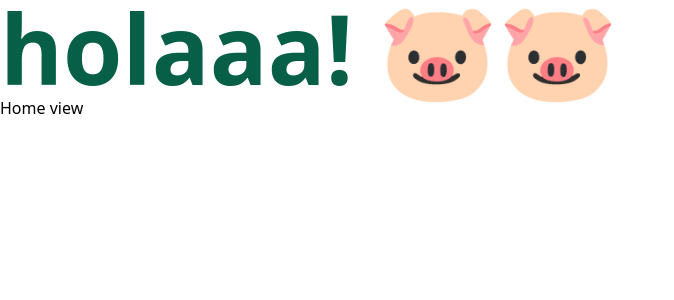
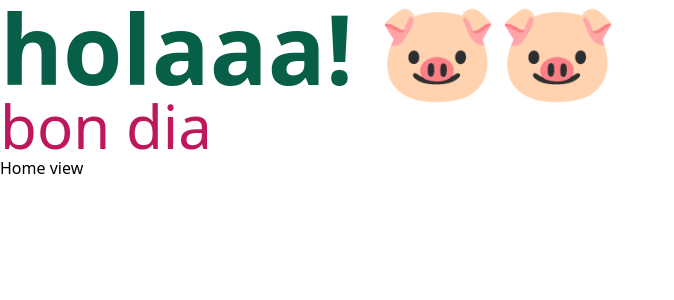
Before and after one commit to andriucarbo/FEPT08-final-project, a Vue app: page / in a window 1280 px wide. Shown: the top 300 px of the page, without its empty margins (0-674 px from the left). Built offline with nearby package versions, Linux system fonts and the light colour scheme.

Commit message:
testing the working branch

```diff
--- a/src/App.vue
+++ b/src/App.vue
@@ -1,6 +1,7 @@
 <template>
   <div>
     <h1 class="text-8xl font-black text-emerald-800">{{ title }}</h1>
+    <h2 class="text-6xl text-pink-700">bon dia</h2>
 
     <Router-view/>
 
```
